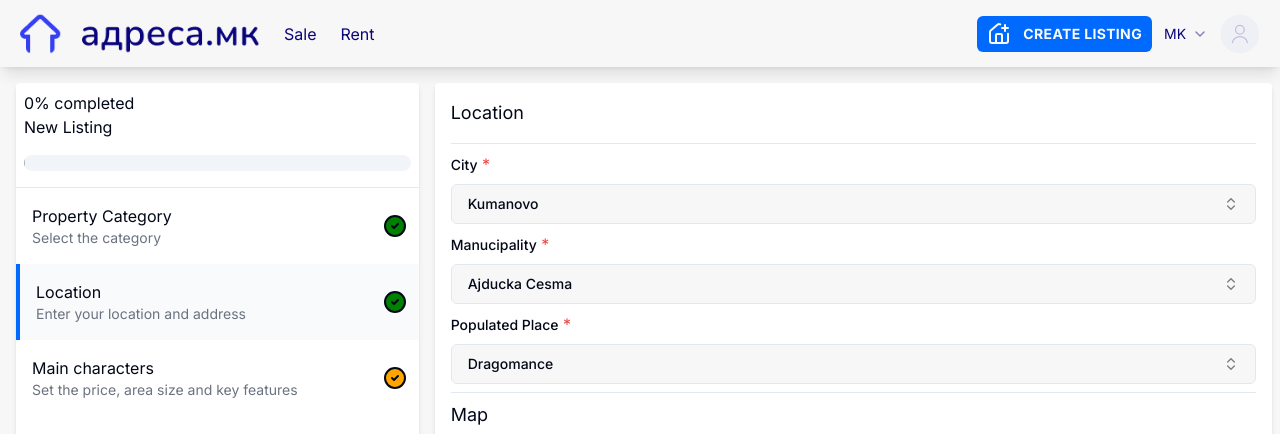
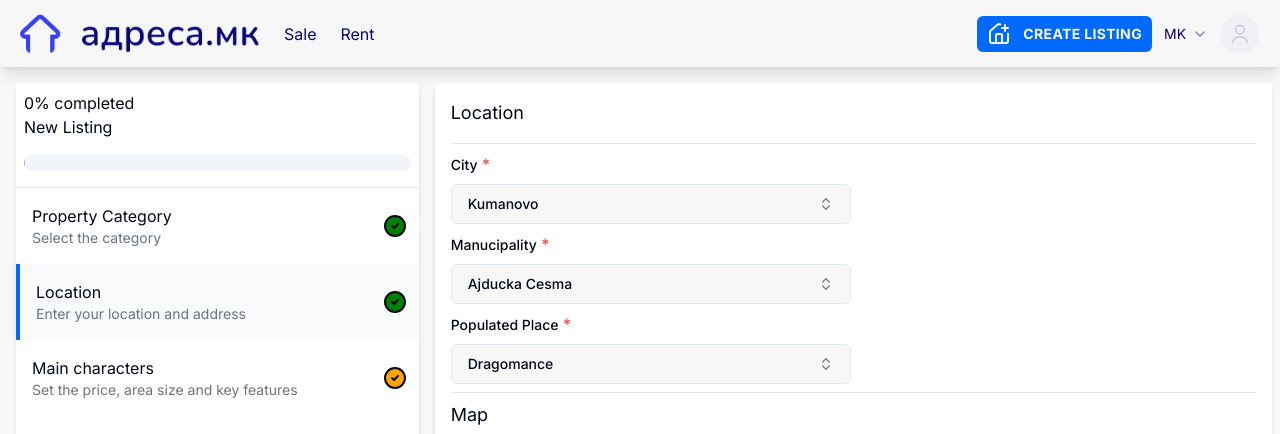
Before and after one commit to adresamk/adresa-next, a Next.js app: page /listing/new in a window 1280 px wide. Shown: the top 434 px of the page. Built offline with nearby package versions, Linux system fonts and the light colour scheme.

Commit message:
InputSelect size css

```diff
--- a/src/components/shared/InputSelect.tsx
+++ b/src/components/shared/InputSelect.tsx
@@ -60,7 +60,7 @@ export function InputSelect({
             variant="outline"
             role="combobox"
             className={cn(
-              "w-full justify-between",
+              "max-w-[400px] justify-between",
               !defaultValue && "text-muted-foreground"
             )}
           >
@@ -72,7 +72,7 @@ export function InputSelect({
             <ChevronsUpDown className="ml-2 h-4 w-4 shrink-0 opacity-50" />
           </Button>
         </PopoverTrigger>
-        <PopoverContent align="start" className="p-0">
+        <PopoverContent align="start" className=" max-w-[400px] p-0">
           <Command>
             <CommandInput placeholder={placeholder} />
             <CommandList>
```
